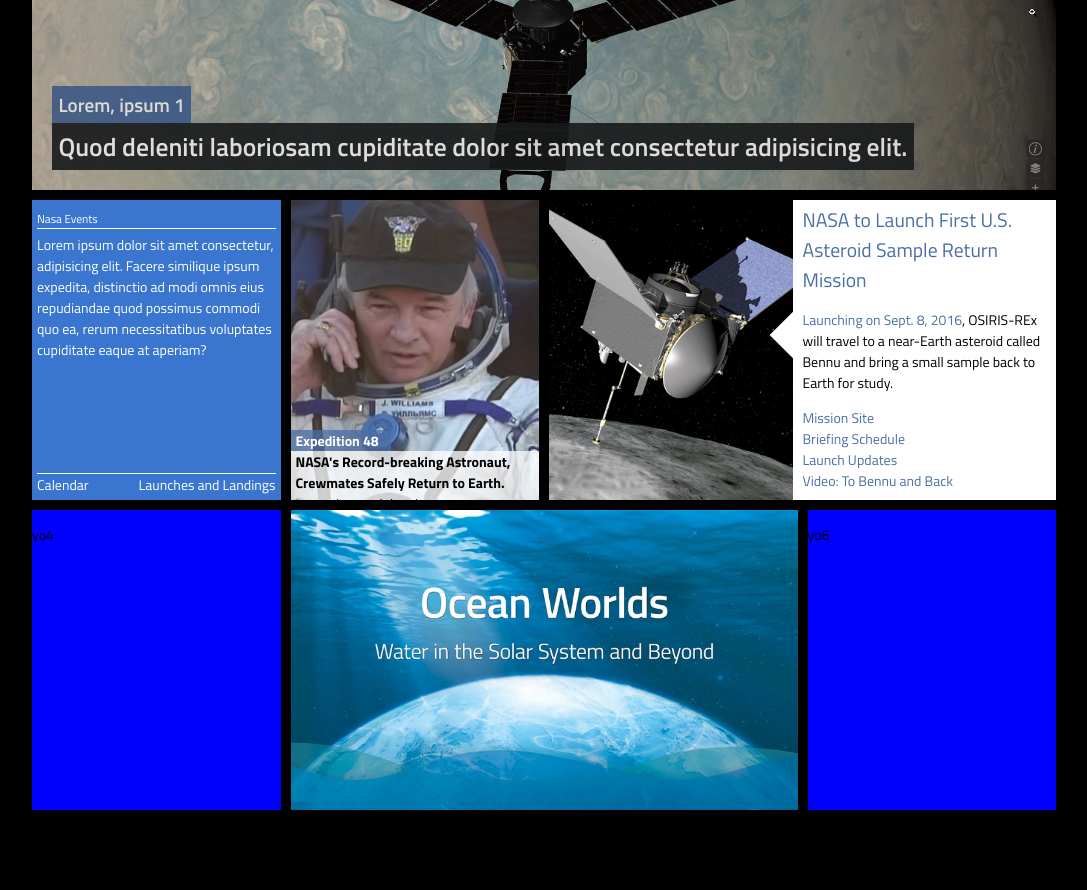
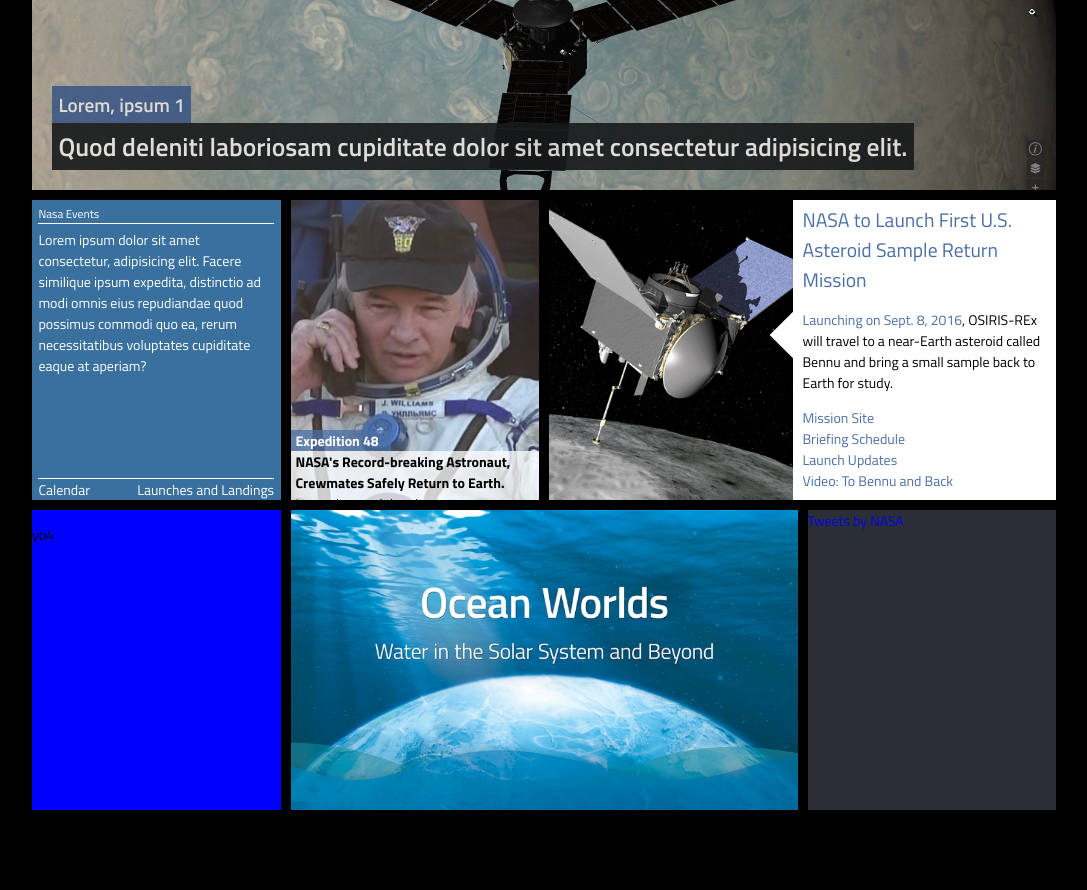
Before and after one commit to alexesom/dva231, a PHP site: page / in a window 1280 px wide; the page is wider, and only the part inside the window is pictured. Shown: the part 514-1404 px from the top of that part, without its empty margins (96-1183 px from the left). Before the commit the page ends 1324 px from the top of that part, so only its background shows below. Run offline with PHP 8.4, Linux system fonts and the light colour scheme; some libraries are stand-ins or nearby versions.

Commit message:
feat: add twitter section, fix: fix responsiveness bugs, refactor: refactor css classes with BEM convention

```diff
--- a/index.html
+++ b/index.html
@@ -9,12 +9,12 @@
     <title>Home</title>
 </head>
 <body>
-    <header class="fixed-header">
+    <header class="header--fixed">
         <div class="logo">
             <img src="https://www.nasa.gov/sites/all/themes/custom/nasatwo/images/nasa-logo.svg" alt="nasa-logo.jpg">
         </div>
 
-        <nav class="navbar-wrapper">
+        <nav class="navbar__wrapper">
             <ul class="navbar">
                 <li> <a href="#">Missions</a></li>
                 <li> <a href="#">Galleries</a></li>
@@ -26,19 +26,19 @@
             </ul>
 
             <form class="search-form" action="/search" method="get">
-                <div class="search-wrapper">
-                    <input class="search-bar" type="text" placeholder="Search..">
-                    <button class="search-submit" type="submit">
+                <div class="search-form__wrapper">
+                    <input class="search-form__searchBar" type="text" placeholder="Search..">
+                    <button class="search-form__submit" type="submit">
                         <i class="uil uil-search"></i>
                     </button>
-                    <a class="search-share">
+                    <a class="search-form__share">
                         <i class="uil uil-share-alt"></i>
                     </a>
                 </div>
             </form>
         </nav>
 
-        <div class="topics-navbar-wrapper">
+        <div class="topics-navbar__wrapper">
             <ul class="topics-navbar">
                 <li><a href="#">International Space Station</a></li>
                 <li><a href="#">Journey to Mars</a></li>
@@ -74,42 +74,45 @@
             </div>
         </div>
         <div class="news1">
+            <div class="news1__wrapper">
+                <div class="news1__txt"><h5>Nasa Events</h5>
+                    <p>Lorem ipsum dolor sit amet consectetur, adipisicing elit. Facere similique ipsum expedita, distinctio ad modi omnis eius repudiandae quod possimus commodi quo ea, rerum necessitatibus voluptates cupiditate eaque at aperiam?</p>
+                </div>
 
-            <div class="news1-txt"><h5>Nasa Events</h5>
-                <p>Lorem ipsum dolor sit amet consectetur, adipisicing elit. Facere similique ipsum expedita, distinctio ad modi omnis eius repudiandae quod possimus commodi quo ea, rerum necessitatibus voluptates cupiditate eaque at aperiam?</p>
-    </div>
+                <ul class="news1__ul">
+                    <li><a href="#">Calendar</a></li>
+                    <li><a href="#">Launches and Landings</a></li>
+                </ul>
+            </div>
+        </div>
 
-            <ul class="news1-ul">
-                <li><a href="#">Calendar</a></li>
-                <li><a href="#">Launches and Landings</a></li>
-            </ul>
-
-
-        </div>
         <div class="news2">
             <img src="/img/nasaguy.png" alt="nasaguy.png">
-            <span class="news2-txt"><h4>Expedition 48</h4>
-                <p><b>NASA's Record-breaking Astronaut, Crewmates Safely Return to  Earth.</b> <br>
-                Lorem ipsum dolor sit amet consectetur adipisicing elit. Sed unde at quis temporibus sit, accusantium hic voluptatum consectetur sequi aliquam deserunt sapiente similique repellat amet, sunt rem dolore qui incidunt, expedita excepturi. Adipisci hic suscipit sequi impedit rerum dicta voluptatum, voluptates tempore inventore.</p></span>
+            <span class="news2__txt"><h4>Expedition 48</h4>
+                <p>
+                    <b>NASA's Record-breaking Astronaut, Crewmates Safely Return to  Earth.</b><br>
+                Lorem ipsum dolor sit amet consectetur adipisicing elit. Sed unde at quis temporibus sit, accusantium hic voluptatum consectetur sequi aliquam deserunt sapiente similique repellat amet, sunt rem dolore qui incidunt, expedita excepturi. Adipisci hic suscipit sequi impedit rerum dicta voluptatum, voluptates tempore inventore.
+                </p>
+            </span>
+        </div>
 
-        </div>
         <div class="news3">
-            <div class="news3-image">
+            <div class="news3__image">
                 <img src="/img/asteroidsample.png" alt="asteroid.jpg">
-                <div class="white-square"></div>
+                <div class="news3__whiteSquare"></div>
             </div>
-            <div class="news3-txt">
+            <div class="news3__txt">
                 <h4>NASA to Launch First U.S. Asteroid Sample Return Mission</h4>
                 <p><span>Launching on Sept. 8, 2016</span>, OSIRIS-REx will travel to a near-Earth asteroid called Bennu and bring a small sample back to Earth for study.</p>
-                <ul class="news3-links">
+                <ul class="news3__linksList">
                     <li><a href="#">Mission Site</a></li>
                     <li><a href="#">Briefing Schedule</a></li>
                     <li><a href="#">Launch Updates</a></li>
                     <li><a href="#">Video: To Bennu and Back</a></li>
-
                 </ul>
             </div>
         </div>
+
         <div class="news4">
             <p>yo4</p>
         </div>
@@ -119,12 +122,13 @@
 
         </div>
         <div class="news6">
-            <p>yo6</p>
+            <a class="twitter-timeline" data-theme="dark" href="https://twitter.com/NASA?ref_src=twsrc%5Etfw">Tweets by NASA</a>
+            <script async src="https://platform.twitter.com/widgets.js" charset="utf-8"></script>
         </div>
 
     </section>
 
-
+    <footer></footer>
     <script src="script.js"></script>
 </body>
 </html>
--- a/style.css
+++ b/style.css
@@ -263,36 +258,44 @@ li:last-child {
     display: block;
 }
 
-.news1{
+.news1 {
     grid-area: news1;
-    background-color: rgb(58, 118, 207);
+    background-color: #3A709E;
+    color: white;
+    box-sizing: border-box;
+    height: 100%;
+}
+
+.news1__wrapper {
     display: flex;
     flex-direction: column;
     justify-content: space-between;
-    color: white;
-    padding: 5px 5px;
+    margin: 0 0.5vw;
+    height: inherit;
 }
-.news1-txt p{
+
+.news1__txt p {
     margin: 0;
 }
-.news1-txt h5{
+
+.news1__txt h5 {
     margin: 5px 0;
     border-bottom: solid 1px white;
     font-weight: 400;
 
 }
-.news1-ul{
+.news1__ul {
     display: flex;
     justify-content: space-between;
     padding: 0;
     margin: 0;
     border-top: solid 1px white;
 }
-.news1-ul a{
+.news1__ul a {
     color: white;
 
 }
-.news2{
+.news2 {
     grid-area: news2;
     overflow: hidden;
     background-color: blue;
@@ -413,14 +418,21 @@ li:last-child {
     transition: 200ms ease-in-out;
 }
 
-
 .news5 > a img:hover{
    transform: scale(1.2);
 }
 
-.news6{
+.news6 {
     grid-area: news6;
-    background-color: blue;
+    background-color: #2A2E37;
+    display: flex;
+    flex-direction: column;
+    overflow: scroll;
+}
+
+footer {
+    height: 10vh;
+    width: 100%;
 }
 
 /* fading animation from https://www.w3schools.com/howto/howto_js_slideshow.asp*/
```
Also changed, not shown: other parts of style.css (+42 -43 lines).
